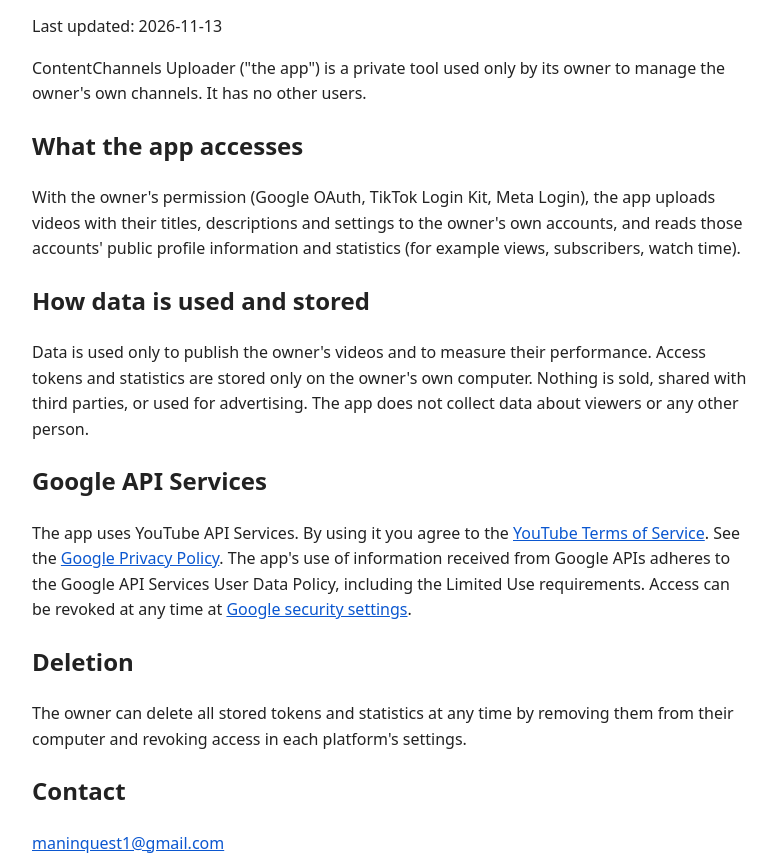
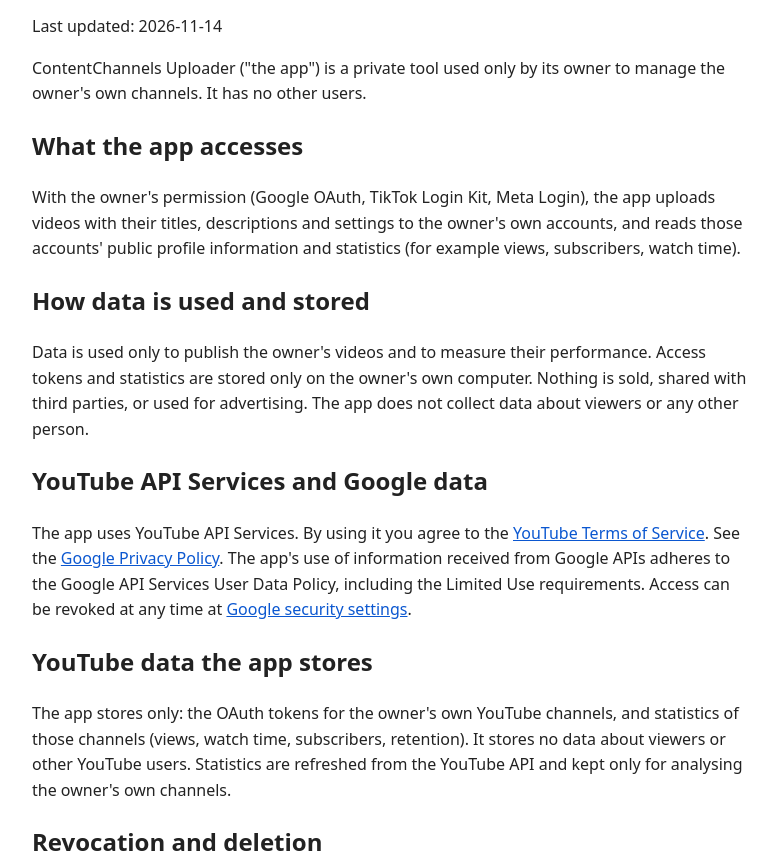
Before and after one commit to maninquest1-cpu/ccapp, a plain HTML site: page privacy.html in a window 1280 px wide. Shown: the part 84-952 px from the top of the page, without its empty margins (248-1025 px from the left). Drawn offline with Linux system fonts and the light colour scheme.

Commit message:
Add files via upload

```diff
--- a/privacy.html
+++ b/privacy.html
@@ -1,15 +1,17 @@
 <!doctype html><html lang="en"><head><meta charset="utf-8"><meta name="viewport" content="width=device-width,initial-scale=1"><title>Privacy Policy</title><style>body{font-family:system-ui,sans-serif;max-width:720px;margin:40px auto;padding:0 16px;line-height:1.6;color:#222;background:#fff}h1{font-size:1.6em}a{color:#0b57d0}</style></head><body>
 <h1>Privacy Policy</h1>
-<p>Last updated: 2026-11-13</p>
+<p>Last updated: 2026-11-14</p>
 <p>ContentChannels Uploader ("the app") is a private tool used only by its owner to manage the owner's own channels. It has no other users.</p>
 <h2>What the app accesses</h2>
 <p>With the owner's permission (Google OAuth, TikTok Login Kit, Meta Login), the app uploads videos with their titles, descriptions and settings to the owner's own accounts, and reads those accounts' public profile information and statistics (for example views, subscribers, watch time).</p>
 <h2>How data is used and stored</h2>
 <p>Data is used only to publish the owner's videos and to measure their performance. Access tokens and statistics are stored only on the owner's own computer. Nothing is sold, shared with third parties, or used for advertising. The app does not collect data about viewers or any other person.</p>
-<h2>Google API Services</h2>
+<h2>YouTube API Services and Google data</h2>
 <p>The app uses YouTube API Services. By using it you agree to the <a href="https://www.youtube.com/t/terms">YouTube Terms of Service</a>. See the <a href="https://policies.google.com/privacy">Google Privacy Policy</a>. The app's use of information received from Google APIs adheres to the Google API Services User Data Policy, including the Limited Use requirements. Access can be revoked at any time at <a href="https://myaccount.google.com/permissions">Google security settings</a>.</p>
-<h2>Deletion</h2>
-<p>The owner can delete all stored tokens and statistics at any time by removing them from their computer and revoking access in each platform's settings.</p>
+<h2>YouTube data the app stores</h2>
+<p>The app stores only: the OAuth tokens for the owner's own YouTube channels, and statistics of those channels (views, watch time, subscribers, retention). It stores no data about viewers or other YouTube users. Statistics are refreshed from the YouTube API and kept only for analysing the owner's own channels.</p>
+<h2>Revocation and deletion</h2>
+<p>Access to YouTube can be revoked at any time at <a href="https://myaccount.google.com/permissions">https://myaccount.google.com/permissions</a>. When access is revoked, or on request to the contact address below, all stored YouTube tokens and data are deleted within 7 days. The owner can also delete them at any time from their computer, and revoke access in each platform's settings.</p>
 <h2>Contact</h2>
 <p><a href="mailto:maninquest1@gmail.com">maninquest1@gmail.com</a></p>
 </body></html>
```
Also changed, not shown: index.html (+2 -0 lines).
